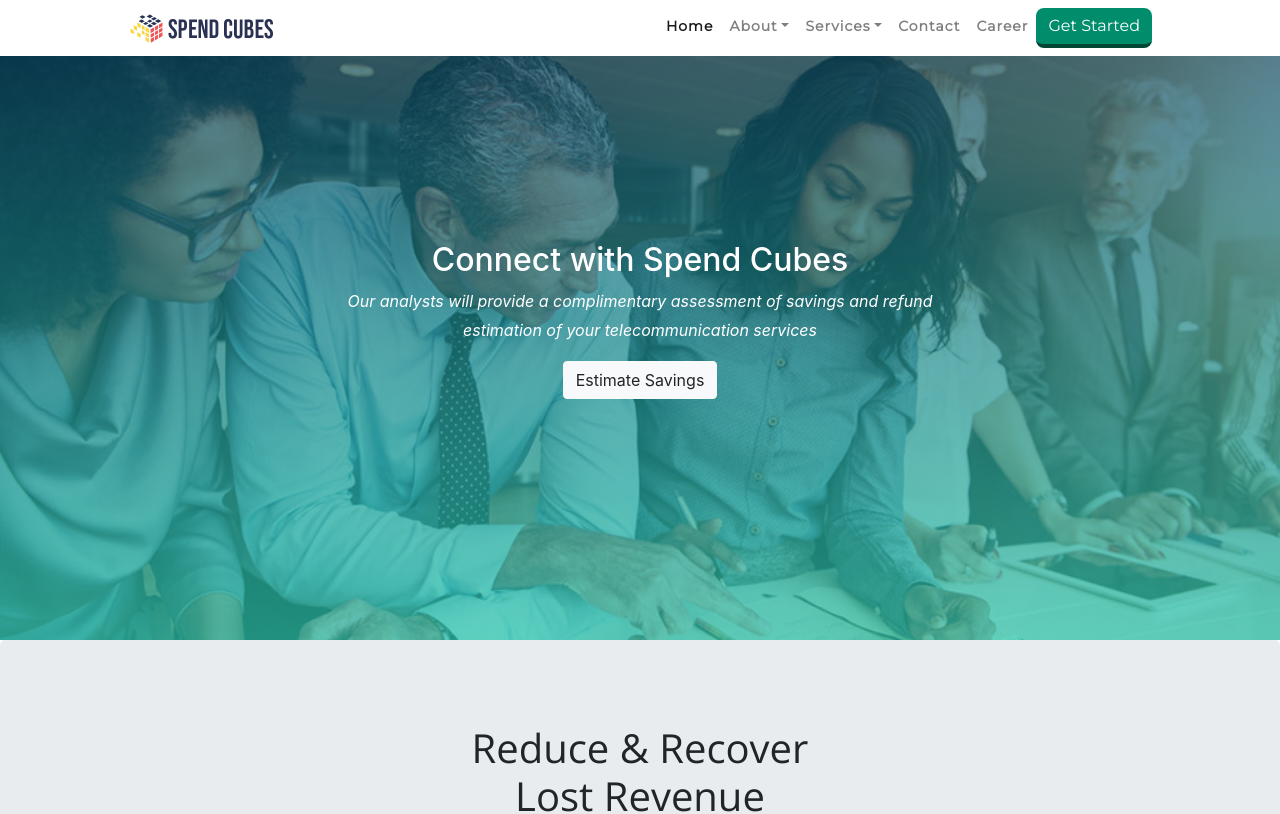
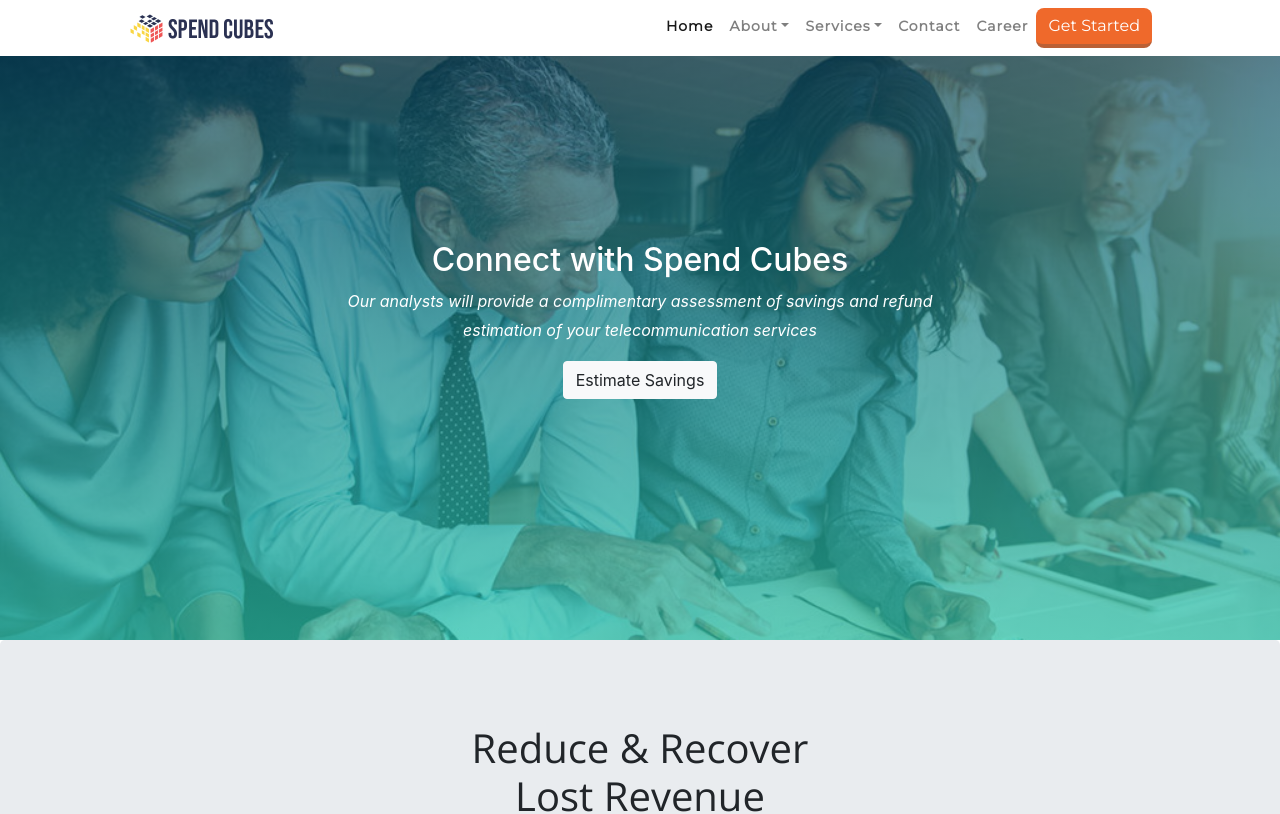
Before and after one commit to arnabuchiha/Spend_Cubes, a React (Create React App) app: page / in a window 1280 px wide. Shown: the top 814 px of the page. Built offline with nearby package versions, Linux system fonts and the light colour scheme.

Commit message:
Contact us complete

```diff
--- a/src/assets/styles/navbar.css
+++ b/src/assets/styles/navbar.css
@@ -14,10 +14,10 @@ nav,.dropdown-item{
 }
 .get-started-button{
 	float: right;
-    background-color: #008d6c;
+    background-color: #EF692b;
     color:white;
     border-radius: 8px;
-    border-bottom: 4px #024636 solid;
+    border-bottom: 4px #BA6036 solid;
     text-align: center;
     outline:none;
     border-top: none;
@@ -25,7 +25,7 @@ nav,.dropdown-item{
     border-right: none;
 }
 .get-started-button:hover{
-    background-color:#024636;
+    background-color: #EF7C46;
     text-decoration: none;
     color:white;
 }
```
